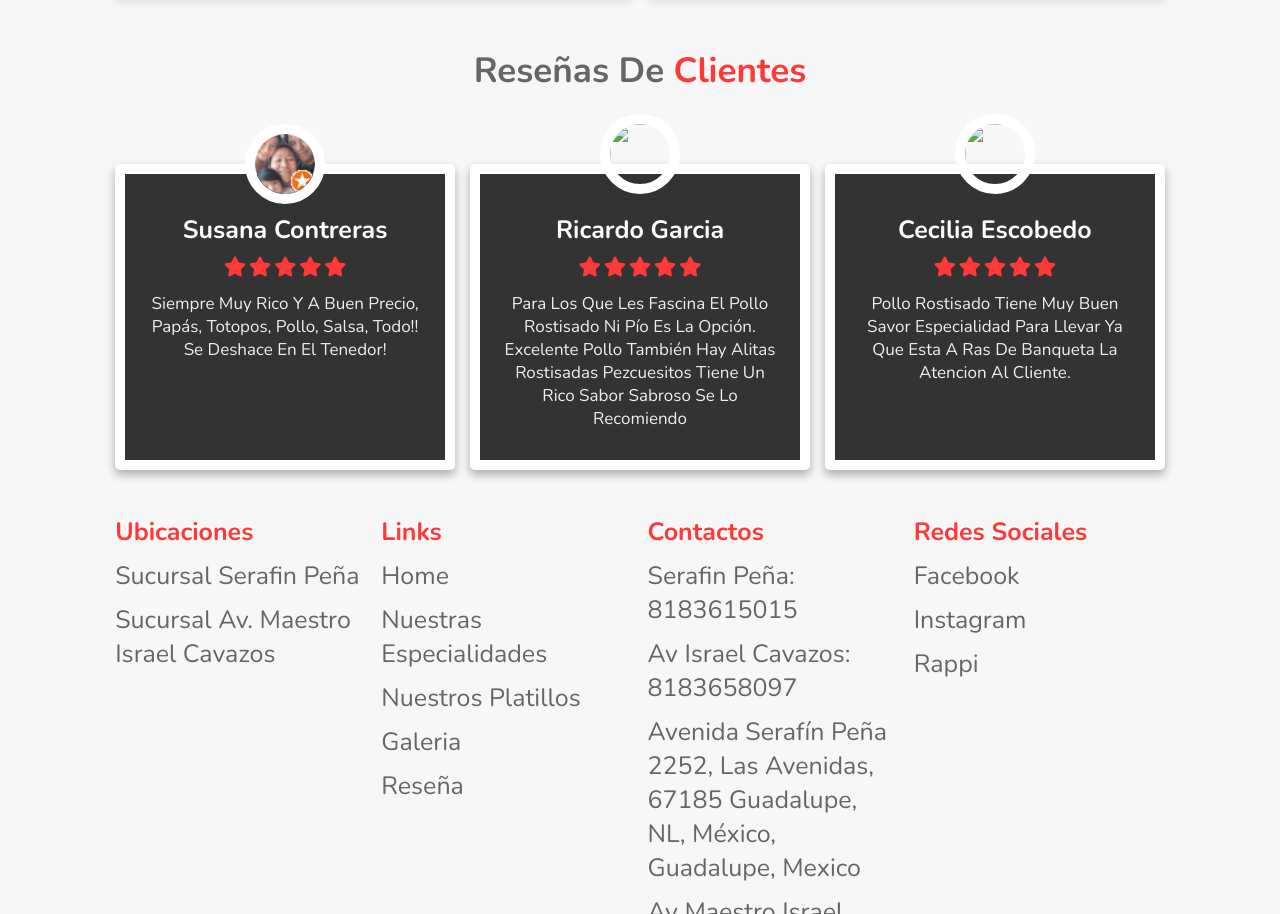
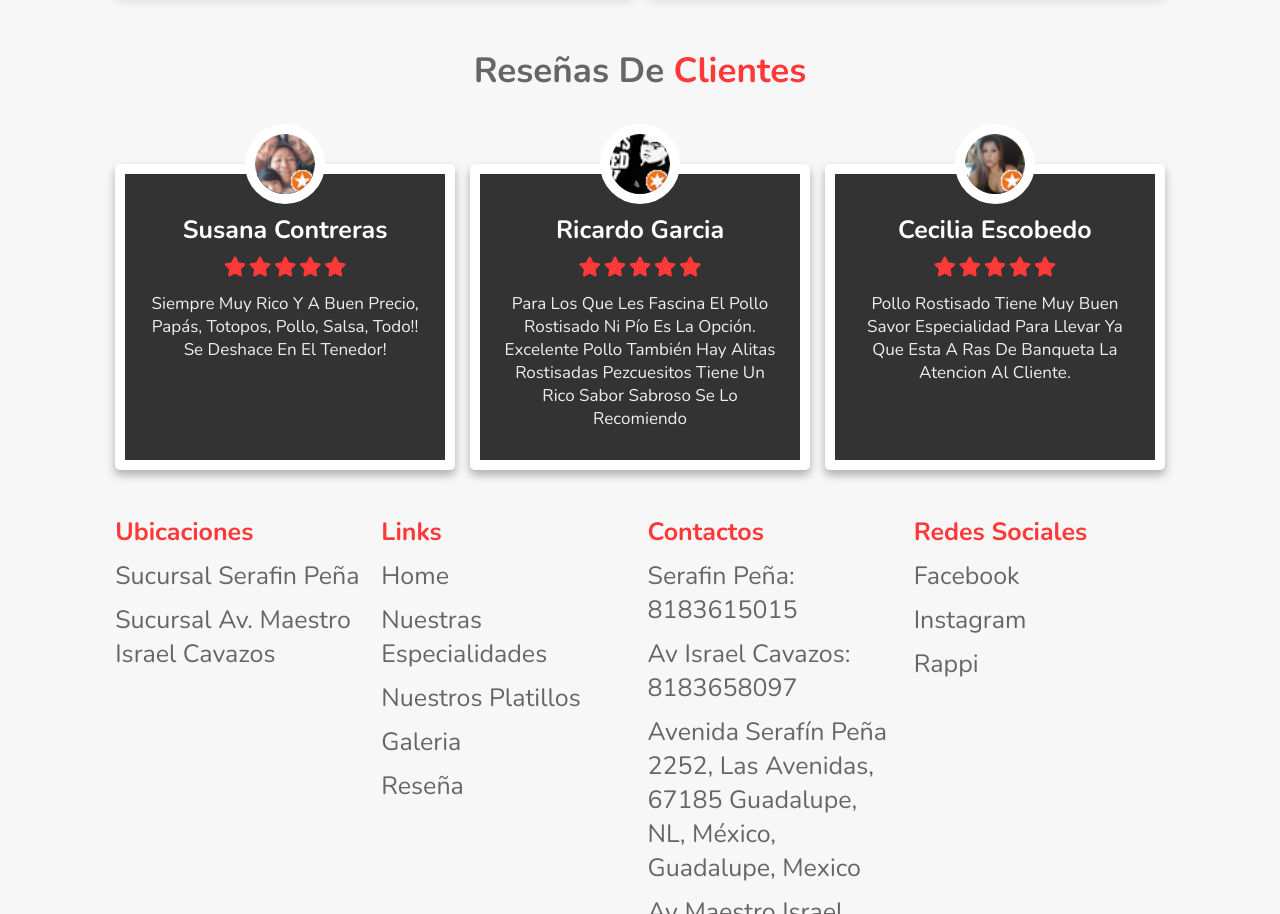
Before and after one commit to rotzmex/pollos.io, a plain HTML site: page index.html in a window 1280 px wide. Shown: the part 3942-4856 px from the top of the page. Drawn offline with nearby package versions, Linux system fonts and the light colour scheme; the site is published under a folder, as on GitHub Pages, so addresses that start at the root find nothing.

Commit message:
changed the / in front of images

```diff
--- a/index.html
+++ b/index.html
@@ -373,7 +373,7 @@
         </div>
 
         <div class="box">
-          <img src="/images/review_2.png" alt="">
+          <img src="images/review_2.png" alt="">
           <h3>Ricardo Garcia</h3>
           <div class="stars">
             <i class="fas fa-star"></i>
@@ -387,7 +387,7 @@ Excelente pollo también hay alitas rostisadas  pezcuesitos tiene un rico sabor
         </div>
 
         <div class="box">
-          <img src="/images/review_3.png" alt="">
+          <img src="images/review_3.png" alt="">
           <h3>Cecilia Escobedo</h3>
           <div class="stars">
             <i class="fas fa-star"></i>
```
